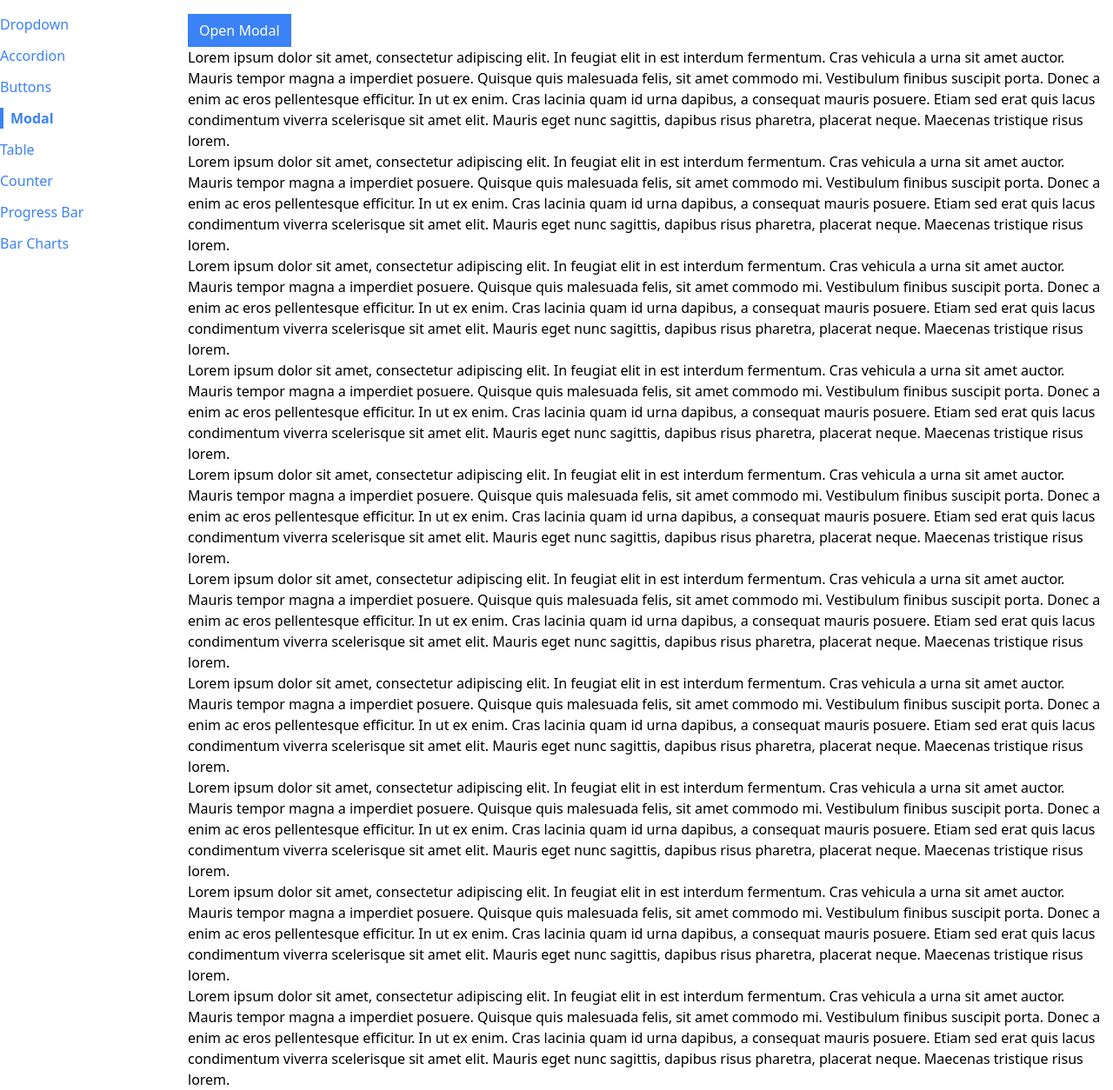
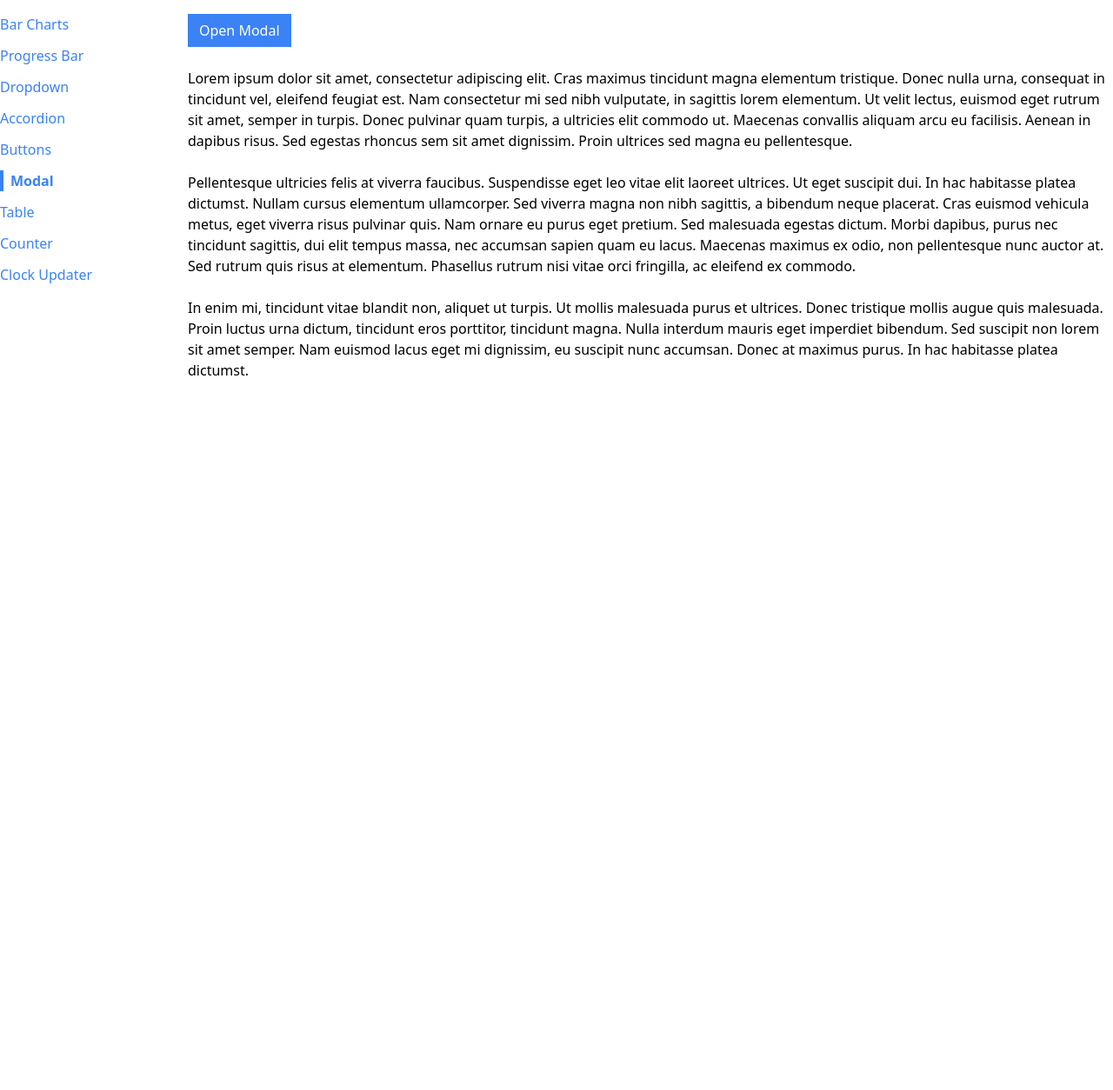
Before and after one commit to rejuancse/react-components, a React (Create React App) app: page /modal in a window 1280 px wide. Shown: the whole page at 87% size. After the commit the page ends 800 px from the top, so only its background shows below. Built offline with nearby package versions, Linux system fonts and the light colour scheme.

Commit message:
Script update and ClockUpdater components added

```diff
--- a/src/App.js
+++ b/src/App.js
@@ -8,6 +8,7 @@ import TablePage from './pages/TablePage';
 import CounterPage from './pages/CounterPage';
 import ProgressBarPage from './pages/ProgressBarPage';
 import BarChartPage from './pages/BarChartPage';
+import ClockUpdater from './pages/ClockUpdater';
 
 function App() {
     return (
@@ -15,6 +16,12 @@ function App() {
             <Sidebar />
 
             <div className="col-span-5">
+                <Route path="/bar-charts">
+                    <BarChartPage />
+                </Route>
+                <Route path="/progress-bar">
+                    <ProgressBarPage />
+                </Route>
                 <Route path="/accordion">
                     <AccordionPage />
                 </Route>
@@ -33,12 +40,10 @@ function App() {
                 <Route path="/counter">
                     <CounterPage initialCount={10} />
                 </Route>
-                <Route path="/progress-bar">
-                    <ProgressBarPage />
+                <Route path="/clockupdater">
+                    <ClockUpdater initialCount={10} />
                 </Route>
-                <Route path="/bar-charts">
-                    <BarChartPage />
-                </Route>
+
             </div>
         </div>
     );
--- a/src/components/Sidebar.js
+++ b/src/components/Sidebar.js
@@ -2,14 +2,15 @@ import Link from './Link';
 
 function Sidebar() {
     const links = [
+        { label: 'Bar Charts', path: '/bar-charts' },
+        { label: 'Progress Bar', path: '/progress-bar' },
         { label: 'Dropdown', path: '/' },
         { label: 'Accordion', path: '/accordion' },
         { label: 'Buttons', path: '/buttons' },
         { label: 'Modal', path: '/modal' },
         { label: 'Table', path: '/table' },
         { label: 'Counter', path: '/counter' },
-        { label: 'Progress Bar', path: '/progress-bar' },
-        { label: 'Bar Charts', path: '/bar-charts' },
+        { label: 'Clock Updater', path: '/clockupdater' },
     ];
 
     const renderedLinks = links.map((link) => {
--- a/src/index.css
+++ b/src/index.css
@@ -4,6 +4,12 @@
 
 button > svg {
     margin-right: 5px;
+}
+
+.container .row {
+    display: flex;
+    align-items: center;
+    gap: 10px;
 }
 
 .progress-striped {
--- a/src/pages/ButtonPage.js
+++ b/src/pages/ButtonPage.js
@@ -18,25 +18,29 @@ function ButtonPage() {
                     Click me!!
                 </Button>
             </div>
+
             <div>
-        <Button danger outline onMouseEnter={handleClick}>
+                <Button danger outline className="mb-5" onMouseEnter={handleClick}>
                     <GoCloudDownload />
                     Buy Now!
                 </Button>
             </div>
+
             <div>
-        <Button warning onMouseLeave={handleClick}>
+                <Button warning className="mb-5" onMouseLeave={handleClick}>
                     <GoDatabase />
                     See Deal!
                 </Button>
             </div>
+
             <div>
-        <Button secondary outline>
+                <Button secondary outline className="mb-5">
                     Hide Ads!
                 </Button>
             </div>
+
             <div>
-        <Button primary rounded>
+                <Button primary rounded className="mb-5">
                     Something!
                 </Button>
             </div>
--- /dev/null
+++ b/src/pages/ClockUpdater.js
@@ -0,0 +1,53 @@
+import {useState} from 'react';
+import Button from '../components/Button';
+
+function ClockUpdater() {
+    const [hours, setHours] = useState('00');
+    const [minutes, setMinutes] = useState('00');
+
+    const increaseHours = () => {
+        setHours((prev) => String((Number(prev) + 1) % 24).padStart(2, '0'));
+    }
+
+    const decreaseHours = () => {
+        setHours((prev) => String((Number(prev) + 23) % 24).padStart(2, '0'));
+    }
+
+    const increaseMinutes = () => {
+        setMinutes((prev) => String((Number(prev) + 1) % 60).padStart(2, '0'));
+    }
+
+    const decreaseMinutes = () => {
+        setMinutes((prev) => String((Number(prev) + 59) % 60).padStart(2, '0'));
+    }
+
+    return (
+        <div id="ClockUpdater" className="container">
+            <div className="row">
+                <Button primary onClick={increaseHours}>
+                    &uarr;
+                </Button>
+                <Button primary onClick={increaseMinutes}>
+                    &uarr;
+                </Button>
+            </div>
+
+            <div className="row">
+                <div id="click" secondary outline>
+                    {`${hours} : ${minutes}`}
+                </div>
+            </div>
+
+            <div className="row">
+                <Button primary onClick={decreaseHours}>
+                    &darr;
+                </Button>
+                <Button primary onClick={decreaseMinutes}>
+                    &darr;
+                </Button>
+            </div>
+        </div>
+    )
+}
+
+export default ClockUpdater;
--- a/src/pages/ModalPage.js
+++ b/src/pages/ModalPage.js
@@ -20,6 +20,7 @@ function ModalPage() {
             </Button>
         </div>
     );
+
     const modal = (
         <Modal onClose={handleClose} actionBar={actionBar}>
             <p>Here is an important agreement for you to accept</p>
@@ -31,117 +32,18 @@ function ModalPage() {
             <Button onClick={handleClick} primary>
                 Open Modal
             </Button>
+
             {showModal && modal}
 
+            <br />
             <p>
-        Lorem ipsum dolor sit amet, consectetur adipiscing elit. In feugiat elit
-        in est interdum fermentum. Cras vehicula a urna sit amet auctor. Mauris
-        tempor magna a imperdiet posuere. Quisque quis malesuada felis, sit amet
-        commodo mi. Vestibulum finibus suscipit porta. Donec a enim ac eros
-        pellentesque efficitur. In ut ex enim. Cras lacinia quam id urna
-        dapibus, a consequat mauris posuere. Etiam sed erat quis lacus
-        condimentum viverra scelerisque sit amet elit. Mauris eget nunc
-        sagittis, dapibus risus pharetra, placerat neque. Maecenas tristique
-        risus lorem.
-      </p>
+                Lorem ipsum dolor sit amet, consectetur adipiscing elit. Cras maximus tincidunt magna elementum tristique. Donec nulla urna, consequat in tincidunt vel, eleifend feugiat est. Nam consectetur mi sed nibh vulputate, in sagittis lorem elementum. Ut velit lectus, euismod eget rutrum sit amet, semper in turpis. Donec pulvinar quam turpis, a ultricies elit commodo ut. Maecenas convallis aliquam arcu eu facilisis. Aenean in dapibus risus. Sed egestas rhoncus sem sit amet dignissim. Proin ultrices sed magna eu pellentesque.
+            </p><br />
             <p>
-        Lorem ipsum dolor sit amet, consectetur adipiscing elit. In feugiat elit
-        in est interdum fermentum. Cras vehicula a urna sit amet auctor. Mauris
-        tempor magna a imperdiet posuere. Quisque quis malesuada felis, sit amet
-        commodo mi. Vestibulum finibus suscipit porta. Donec a enim ac eros
-        pellentesque efficitur. In ut ex enim. Cras lacinia quam id urna
-        dapibus, a consequat mauris posuere. Etiam sed erat quis lacus
-        condimentum viverra scelerisque sit amet elit. Mauris eget nunc
-        sagittis, dapibus risus pharetra, placerat neque. Maecenas tristique
-        risus lorem.
-      </p>
+                Pellentesque ultricies felis at viverra faucibus. Suspendisse eget leo vitae elit laoreet ultrices. Ut eget suscipit dui. In hac habitasse platea dictumst. Nullam cursus elementum ullamcorper. Sed viverra magna non nibh sagittis, a bibendum neque placerat. Cras euismod vehicula metus, eget viverra risus pulvinar quis. Nam ornare eu purus eget pretium. Sed malesuada egestas dictum. Morbi dapibus, purus nec tincidunt sagittis, dui elit tempus massa, nec accumsan sapien quam eu lacus. Maecenas maximus ex odio, non pellentesque nunc auctor at. Sed rutrum quis risus at elementum. Phasellus rutrum nisi vitae orci fringilla, ac eleifend ex commodo.
+            </p><br />
             <p>
-        Lorem ipsum dolor sit amet, consectetur adipiscing elit. In feugiat elit
-        in est interdum fermentum. Cras vehicula a urna sit amet auctor. Mauris
-        tempor magna a imperdiet posuere. Quisque quis malesuada felis, sit amet
-        commodo mi. Vestibulum finibus suscipit porta. Donec a enim ac eros
-        pellentesque efficitur. In ut ex enim. Cras lacinia quam id urna
-        dapibus, a consequat mauris posuere. Etiam sed erat quis lacus
-        condimentum viverra scelerisque sit amet elit. Mauris eget nunc
-        sagittis, dapibus risus pharetra, placerat neque. Maecenas tristique
-        risus lorem.
-      </p>
-      <p>
-        Lorem ipsum dolor sit amet, consectetur adipiscing elit. In feugiat elit
-        in est interdum fermentum. Cras vehicula a urna sit amet auctor. Mauris
-        tempor magna a imperdiet posuere. Quisque quis malesuada felis, sit amet
-        commodo mi. Vestibulum finibus suscipit porta. Donec a enim ac eros
-        pellentesque efficitur. In ut ex enim. Cras lacinia quam id urna
-        dapibus, a consequat mauris posuere. Etiam sed erat quis lacus
-        condimentum viverra scelerisque sit amet elit. Mauris eget nunc
-        sagittis, dapibus risus pharetra, placerat neque. Maecenas tristique
-        risus lorem.
-      </p>
-      <p>
-        Lorem ipsum dolor sit amet, consectetur adipiscing elit. In feugiat elit
-        in est interdum fermentum. Cras vehicula a urna sit amet auctor. Mauris
-        tempor magna a imperdiet posuere. Quisque quis malesuada felis, sit amet
-        commodo mi. Vestibulum finibus suscipit porta. Donec a enim ac eros
-        pellentesque efficitur. In ut ex enim. Cras lacinia quam id urna
-        dapibus, a consequat mauris posuere. Etiam sed erat quis lacus
-        condimentum viverra scelerisque sit amet elit. Mauris eget nunc
-        sagittis, dapibus risus pharetra, placerat neque. Maecenas tristique
-        risus lorem.
-      </p>
-      <p>
-        Lorem ipsum dolor sit amet, consectetur adipiscing elit. In feugiat elit
-        in est interdum fermentum. Cras vehicula a urna sit amet auctor. Mauris
-        tempor magna a imperdiet posuere. Quisque quis malesuada felis, sit amet
-        commodo mi. Vestibulum finibus suscipit porta. Donec a enim ac eros
-        pellentesque efficitur. In ut ex enim. Cras lacinia quam id urna
-        dapibus, a consequat mauris posuere. Etiam sed erat quis lacus
-        condimentum viverra scelerisque sit amet elit. Mauris eget nunc
-        sagittis, dapibus risus pharetra, placerat neque. Maecenas tristique
-        risus lorem.
-      </p>
-      <p>
-        Lorem ipsum dolor sit amet, consectetur adipiscing elit. In feugiat elit
-        in est interdum fermentum. Cras vehicula a urna sit amet auctor. Mauris
-        tempor magna a imperdiet posuere. Quisque quis malesuada felis, sit amet
-        commodo mi. Vestibulum finibus suscipit porta. Donec a enim ac eros
-        pellentesque efficitur. In ut ex enim. Cras lacinia quam id urna
-        dapibus, a consequat mauris posuere. Etiam sed erat quis lacus
-        condimentum viverra scelerisque sit amet elit. Mauris eget nunc
-        sagittis, dapibus risus pharetra, placerat neque. Maecenas tristique
-        risus lorem.
-      </p>
-      <p>
-        Lorem ipsum dolor sit amet, consectetur adipiscing elit. In feugiat elit
-        in est interdum fermentum. Cras vehicula a urna sit amet auctor. Mauris
-        tempor magna a imperdiet posuere. Quisque quis malesuada felis, sit amet
-        commodo mi. Vestibulum finibus suscipit porta. Donec a enim ac eros
-        pellentesque efficitur. In ut ex enim. Cras lacinia quam id urna
-        dapibus, a consequat mauris posuere. Etiam sed erat quis lacus
-        condimentum viverra scelerisque sit amet elit. Mauris eget nunc
-        sagittis, dapibus risus pharetra, placerat neque. Maecenas tristique
-        risus lorem.
-      </p>
-      <p>
-        Lorem ipsum dolor sit amet, consectetur adipiscing elit. In feugiat elit
-        in est interdum fermentum. Cras vehicula a urna sit amet auctor. Mauris
-        tempor magna a imperdiet posuere. Quisque quis malesuada felis, sit amet
-        commodo mi. Vestibulum finibus suscipit porta. Donec a enim ac eros
-        pellentesque efficitur. In ut ex enim. Cras lacinia quam id urna
-        dapibus, a consequat mauris posuere. Etiam sed erat quis lacus
-        condimentum viverra scelerisque sit amet elit. Mauris eget nunc
-        sagittis, dapibus risus pharetra, placerat neque. Maecenas tristique
-        risus lorem.
-      </p>
-      <p>
-        Lorem ipsum dolor sit amet, consectetur adipiscing elit. In feugiat elit
-        in est interdum fermentum. Cras vehicula a urna sit amet auctor. Mauris
-        tempor magna a imperdiet posuere. Quisque quis malesuada felis, sit amet
-        commodo mi. Vestibulum finibus suscipit porta. Donec a enim ac eros
-        pellentesque efficitur. In ut ex enim. Cras lacinia quam id urna
-        dapibus, a consequat mauris posuere. Etiam sed erat quis lacus
-        condimentum viverra scelerisque sit amet elit. Mauris eget nunc
-        sagittis, dapibus risus pharetra, placerat neque. Maecenas tristique
-        risus lorem.
+                In enim mi, tincidunt vitae blandit non, aliquet ut turpis. Ut mollis malesuada purus et ultrices. Donec tristique mollis augue quis malesuada. Proin luctus urna dictum, tincidunt eros porttitor, tincidunt magna. Nulla interdum mauris eget imperdiet bibendum. Sed suscipit non lorem sit amet semper. Nam euismod lacus eget mi dignissim, eu suscipit nunc accumsan. Donec at maximus purus. In hac habitasse platea dictumst.
             </p>
         </div>
     );
```
Also changed, not shown: src/pages/CounterPage.js (+16 -1 lines). Lines whose indentation alone changed are shown as unchanged.
